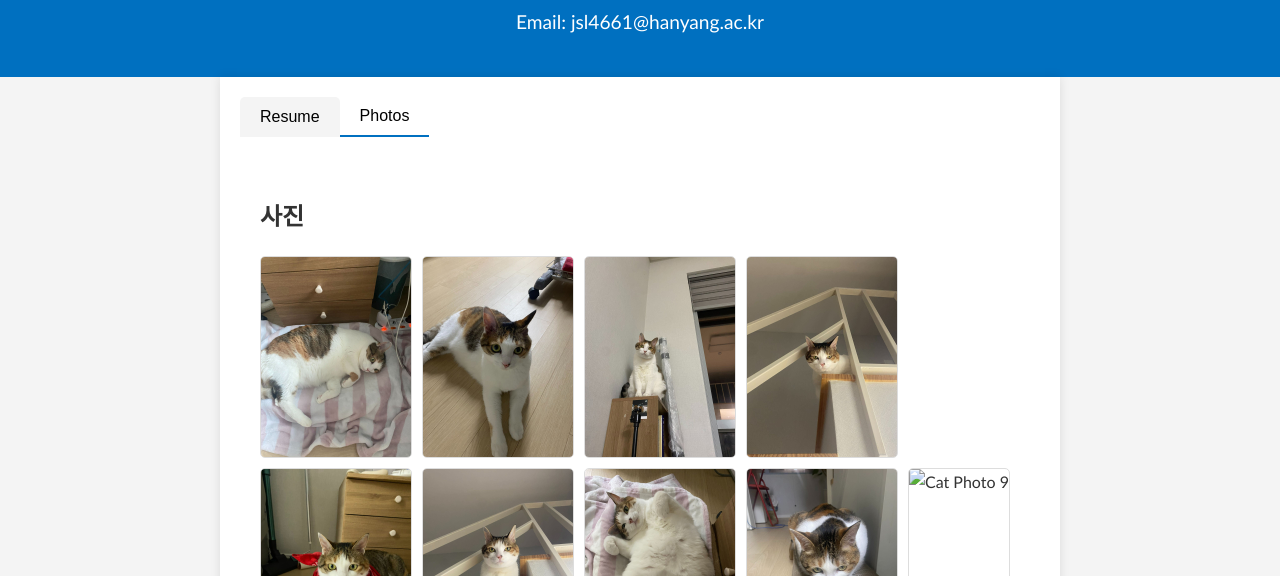
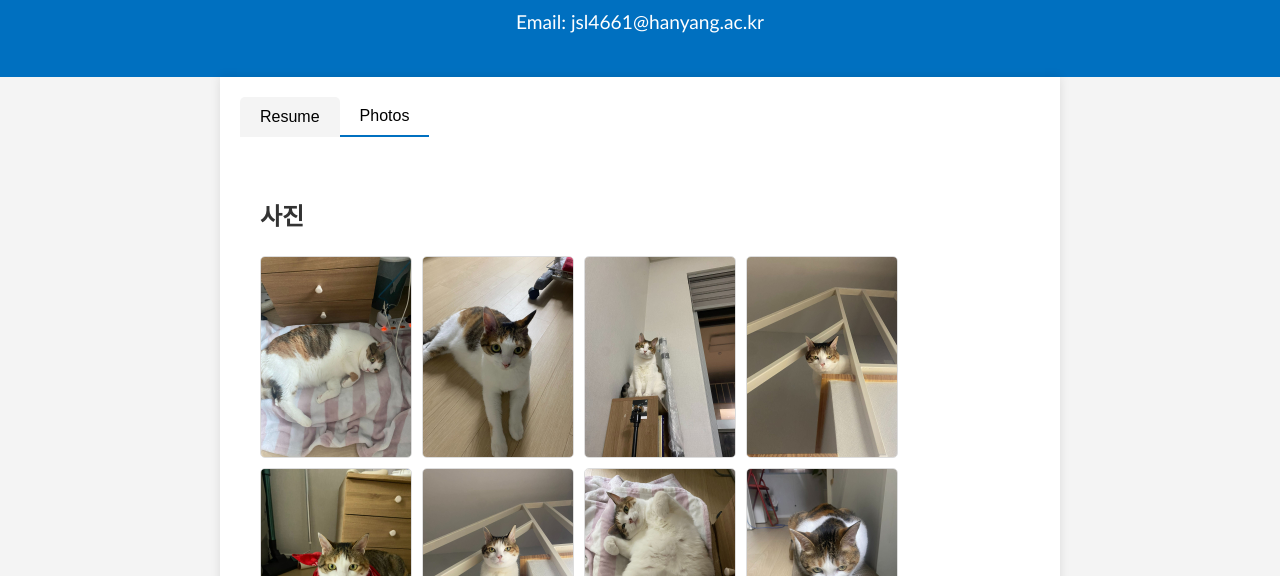
Before and after one commit to JS240784/Home, a plain HTML site: page index.html in a window 1280 px wide. Both pictures are taken after a click on the button "Photos". Shown: the part 224-800 px from the top of the page. Drawn offline with Linux system fonts and the light colour scheme.

Commit message:
Fix photo display to include all cat photos

```diff
--- a/index.html
+++ b/index.html
@@ -231,12 +231,23 @@
         // Photo preview functionality
         window.addEventListener('DOMContentLoaded', function() {
             const preview = document.getElementById('preview');
-            const photoCount = 21;
 
-            for (let i = 1; i <= photoCount; i++) {
+            // 고양이 (1).jpg ~ 고양이 (8).jpg
+            for (let i = 1; i <= 8; i++) {
                 const img = document.createElement('img');
                 img.src = `고양이 (${i}).jpg`;
                 img.alt = `Cat Photo ${i}`;
+                img.onclick = function() {
+                    openModal(this.src);
+                };
+                preview.appendChild(img);
+            }
+
+            // 고양이2 (1).jpg ~ 고양이2 (13).jpg
+            for (let i = 1; i <= 13; i++) {
+                const img = document.createElement('img');
+                img.src = `고양이2 (${i}).jpg`;
+                img.alt = `Cat Photo 2-${i}`;
                 img.onclick = function() {
                     openModal(this.src);
                 };
```
